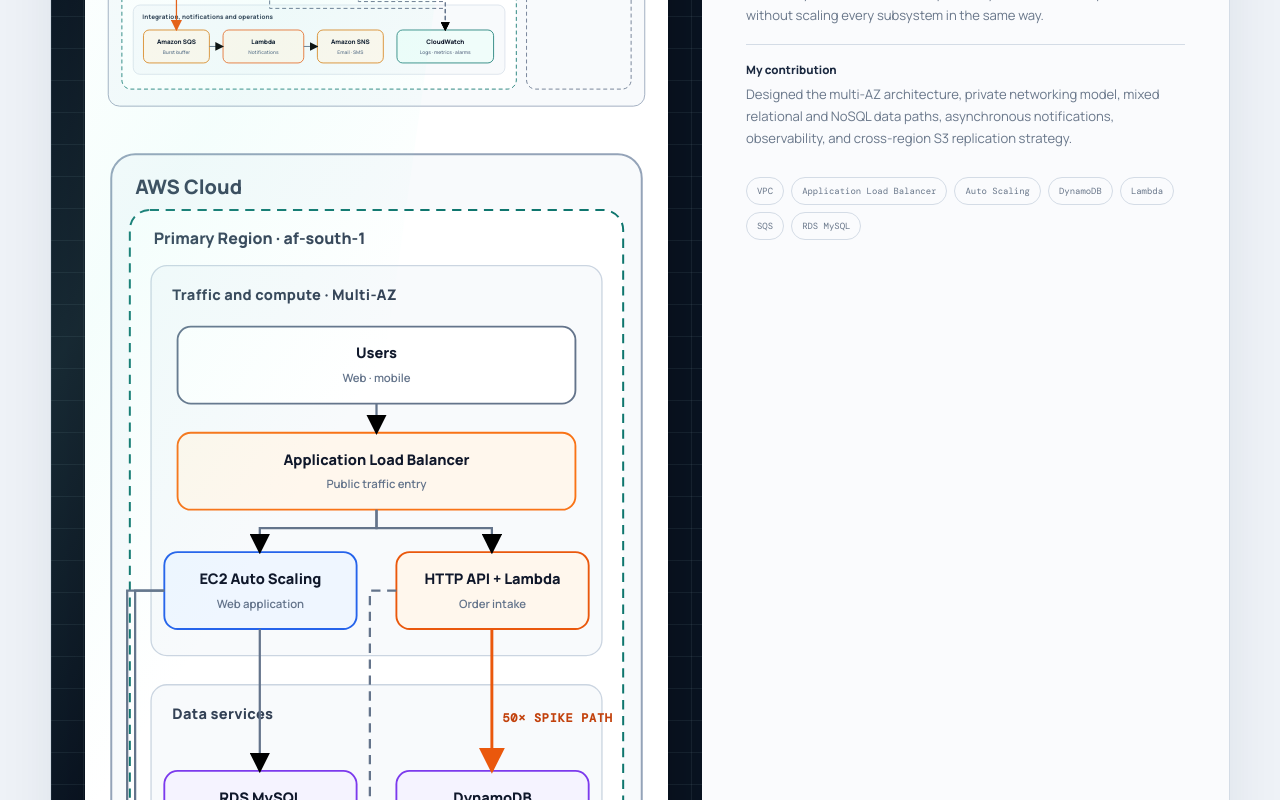
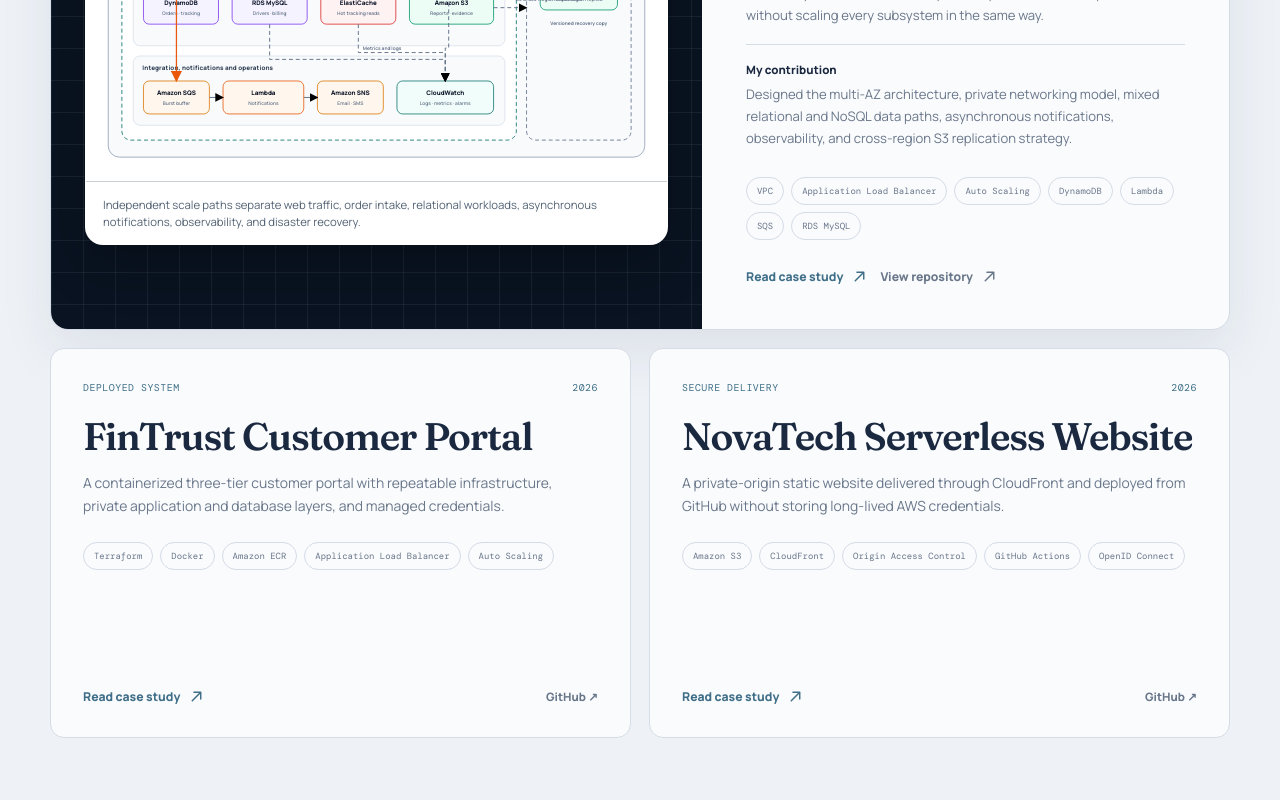
Before and after one commit to simeonprimordial/SimeonOnTheCloudSpace, a React (Vite) app: page / in a window 1280 px wide. Shown: the part 1620-2420 px from the top of the page. Built offline with nearby package versions, Linux system fonts and the light colour scheme.

Commit message:
Remove vertical LogiHaul mobile architecture

```diff
--- a/src/components/ArchitectureDiagram.jsx
+++ b/src/components/ArchitectureDiagram.jsx
@@ -55,118 +55,6 @@
   return <path className={classes} d={d} markerEnd={`url(#${markerId})`} />
 }
 
-function LogiHaulMobileDiagram() {
-  const markerId = 'logihaul-enterprise-arrow-mobile'
-  const emphasisMarkerId = 'logihaul-enterprise-arrow-emphasis-mobile'
-
-  return (
-    <svg
-      className="enterprise-diagram__canvas enterprise-diagram__canvas--mobile"
-      viewBox="0 0 420 1240"
-      role="img"
-      aria-labelledby="logihaul-mobile-title logihaul-mobile-description"
-    >
-      <title id="logihaul-mobile-title">LogiHaul mobile enterprise AWS architecture</title>
-      <desc id="logihaul-mobile-description">
-        A vertically arranged mobile view of the LogiHaul AWS architecture, including traffic,
-        compute, data, asynchronous processing, monitoring, and disaster recovery.
-      </desc>
-
-      <defs>
-        <marker id={markerId} markerWidth="9" markerHeight="9" refX="8" refY="4.5" orient="auto">
-          <path d="M0,0 L9,4.5 L0,9 Z" />
-        </marker>
-        <marker
-          id={emphasisMarkerId}
-          markerWidth="9"
-          markerHeight="9"
-          refX="8"
-          refY="4.5"
-          orient="auto"
-        >
-          <path className="enterprise-marker--emphasis" d="M0,0 L9,4.5 L0,9 Z" />
-        </marker>
-      </defs>
-
-      <rect className="enterprise-cloud" x="10" y="10" width="400" height="1220" rx="18" />
-      <text className="enterprise-cloud__label" x="28" y="40">
-        AWS Cloud
-      </text>
-
-      <rect className="enterprise-region" x="24" y="52" width="372" height="995" rx="15" />
-      <text className="enterprise-region__label" x="42" y="78">
-        Primary Region · af-south-1
-      </text>
-
-      <rect className="enterprise-zone" x="40" y="94" width="340" height="294" rx="12" />
-      <text className="enterprise-zone__label" x="56" y="120">
-        Traffic and compute · Multi-AZ
-      </text>
-
-      <EnterpriseService x={60} y={140} width={300} label="Users" detail="Web · mobile" tone="edge" />
-      <EnterpriseService x={60} y={220} width={300} label="Application Load Balancer" detail="Public traffic entry" tone="network" />
-      <EnterpriseService x={50} y={310} width={145} label="EC2 Auto Scaling" detail="Web application" />
-      <EnterpriseService x={225} y={310} width={145} label="HTTP API + Lambda" detail="Order intake" tone="serverless" />
-
-      <rect className="enterprise-zone" x="40" y="410" width="340" height="330" rx="12" />
-      <text className="enterprise-zone__label" x="56" y="436">
-        Data services
-      </text>
-
-      <EnterpriseService x={50} y={475} width={145} label="RDS MySQL" detail="Drivers · billing" tone="database" />
-      <EnterpriseService x={225} y={475} width={145} label="DynamoDB" detail="Orders · tracking" tone="database" />
-      <EnterpriseService x={50} y={570} width={145} label="ElastiCache" detail="Hot tracking reads" tone="cache" />
-      <EnterpriseService x={50} y={665} width={145} label="Amazon S3" detail="Reports · evidence" tone="storage" />
-
-      <rect className="enterprise-zone" x="40" y="762" width="340" height="285" rx="12" />
-      <text className="enterprise-zone__label" x="56" y="788">
-        Integration and operations
-      </text>
-
-      <EnterpriseService x={225} y={810} width={145} label="Amazon SQS" detail="Burst buffer" tone="integration" />
-      <EnterpriseService x={50} y={895} width={145} label="CloudWatch" detail="Logs · metrics · alarms" tone="operations" />
-      <EnterpriseService x={225} y={895} width={145} label="Lambda" detail="Notifications" tone="serverless" />
-      <EnterpriseService x={225} y={975} width={145} label="Amazon SNS" detail="Email · SMS" tone="integration" />
-
-      <rect className="enterprise-region enterprise-region--secondary" x="24" y="1070" width="372" height="145" rx="15" />
-      <text className="enterprise-region__label" x="42" y="1097">
-        Disaster recovery · eu-west-1
-      </text>
-      <EnterpriseService x={60} y={1120} width={300} label="Amazon S3" detail="Cross-region replica" tone="storage" />
-      <text className="enterprise-note" x="210" y="1196" textAnchor="middle">
-        Versioned recovery copy
-      </text>
-
-      <EnterpriseFlow d="M210 198 V220" markerId={markerId} />
-      <EnterpriseFlow d="M210 278 V292 H122 V310" markerId={markerId} />
-      <EnterpriseFlow d="M210 278 V292 H297 V310" markerId={markerId} />
-
-      <EnterpriseFlow d="M122 368 V475" markerId={markerId} />
-      <EnterpriseFlow d="M50 339 H28 V599 H50" markerId={markerId} />
-      <EnterpriseFlow d="M50 339 H22 V694 H50" markerId={markerId} />
-
-      <EnterpriseFlow d="M297 368 V475" markerId={emphasisMarkerId} emphasis />
-      <text className="enterprise-spike-label" x="305" y="438">
-        50× spike path
-      </text>
-      <EnterpriseFlow d="M297 533 V810" markerId={emphasisMarkerId} emphasis />
-      <EnterpriseFlow d="M297 868 V895" markerId={markerId} />
-      <EnterpriseFlow d="M297 953 V975" markerId={markerId} />
-
-      <EnterpriseFlow d="M50 504 H24 V924 H50" markerId={markerId} dashed />
-      <EnterpriseFlow d="M225 339 H205 V924 H195" markerId={markerId} dashed />
-      <text className="enterprise-flow-note" x="58" y="878">
-        Observability
-      </text>
-
-      <EnterpriseFlow d="M50 694 H18 V1098 H210 V1120" markerId={markerId} dashed />
-      <text className="enterprise-flow-note" x="32" y="1060">
-        S3 CRR
-      </text>
-    </svg>
-  )
-}
-
 function LogiHaulEnterpriseDiagram({ compact }) {
   const markerId = 'logihaul-enterprise-arrow'
   const emphasisMarkerId = 'logihaul-enterprise-arrow-emphasis'
@@ -184,7 +72,7 @@
       </div>
 
       <svg
-        className="enterprise-diagram__canvas enterprise-diagram__canvas--desktop"
+        className="enterprise-diagram__canvas"
         viewBox="0 0 980 620"
         role="img"
         aria-labelledby="logihaul-enterprise-title logihaul-enterprise-description"
@@ -294,8 +182,6 @@
         </text>
       </svg>
 
-      <LogiHaulMobileDiagram />
-
       <figcaption>
         Independent scale paths separate web traffic, order intake, relational workloads,
         asynchronous notifications, observability, and disaster recovery.
```
